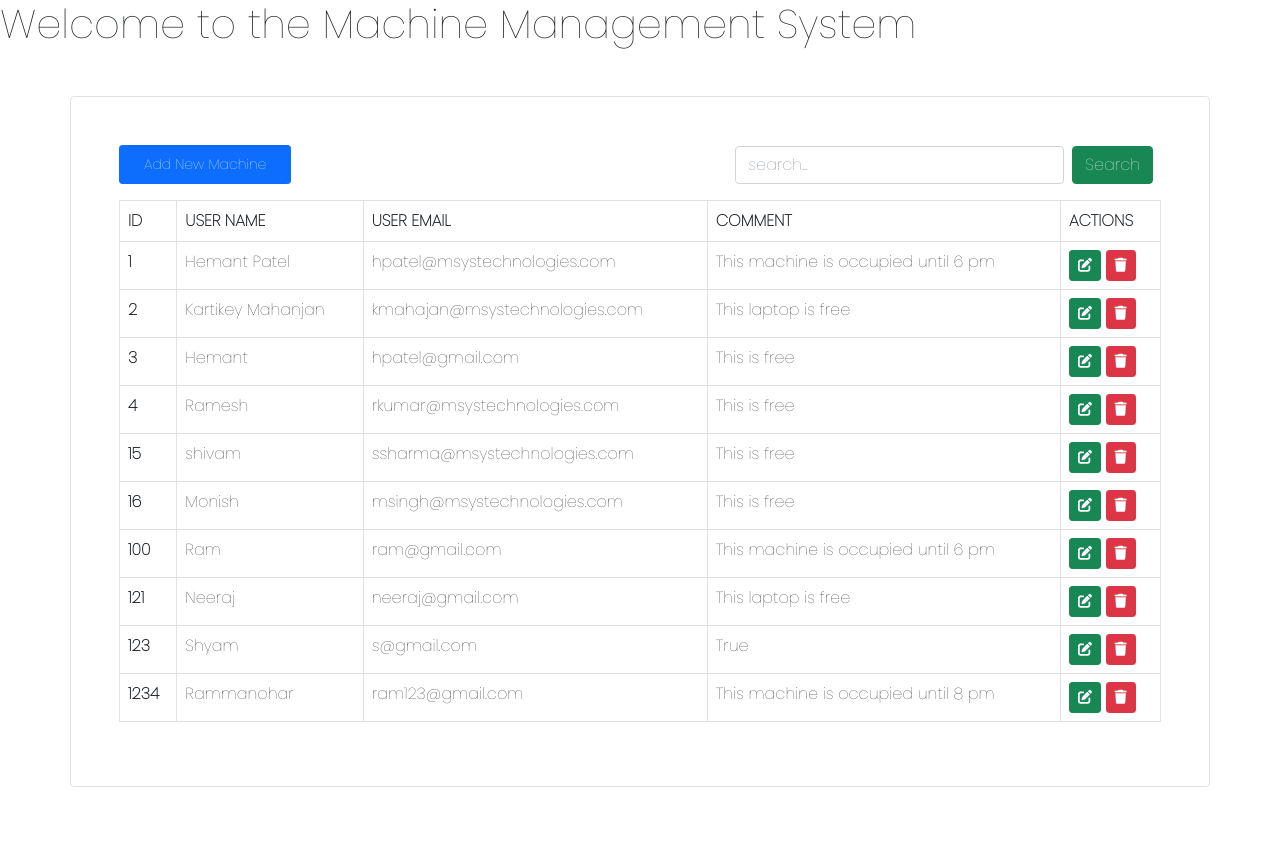
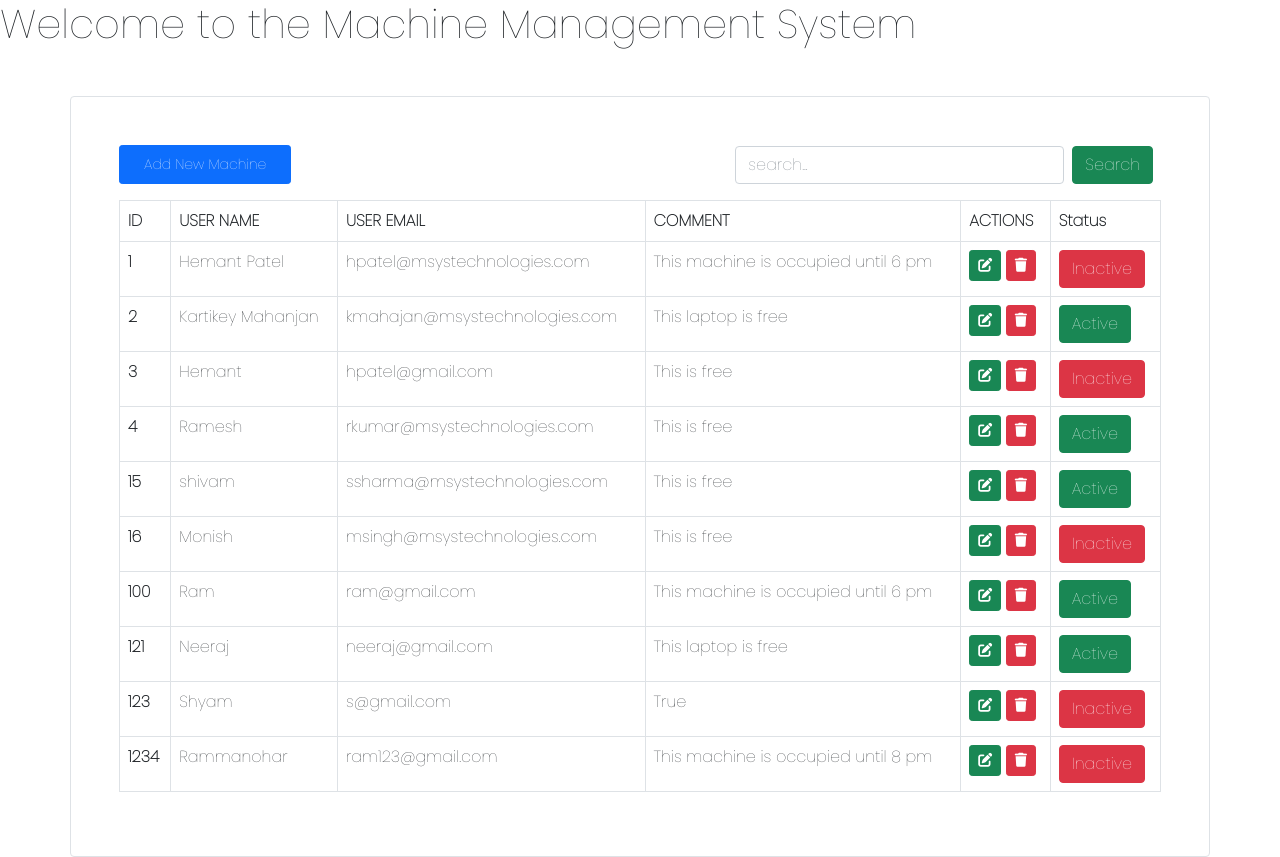
Before and after one commit to Hemant-Patel-Msys/Laptop_Management_System, a Django app: page / in a window 1280 px wide. Before the commit the page ends 787 px from the top, so only its background shows below. Run offline with Django 4.2, Linux system fonts and the light colour scheme; data comes from the database, SQL or seed files in the repository; both versions use the stored data as it was after the commit.

Commit message:
Second commit

```diff
--- a/Machine_Management_System/machine/admin.py
+++ b/Machine_Management_System/machine/admin.py
@@ -4,4 +4,4 @@ from .models import Laptop
 
 @admin.register(Laptop)
 class LaptopAdmin(admin.ModelAdmin):
-    list_display = ['id', 'name', 'email', 'comment']
+    list_display = ['id', 'name', 'email', 'comment','status']
--- a/Machine_Management_System/machine/models.py
+++ b/Machine_Management_System/machine/models.py
@@ -6,6 +6,10 @@ class Laptop(models.Model):
     email = models.EmailField(max_length=277, verbose_name='Email')
     comment = models.TextField(max_length=500, verbose_name='Text Area')
     id = models.IntegerField(primary_key=True,verbose_name='Machine_Id')
+    #start_time = models.DateTimeField(null=True, blank=True)
+    #end_time = models.DateTimeField(null=True, blank=True)
+    #timestamp = models.DateTimeField(auto_now=True)
+    status = models.BooleanField(default=True)  # True for free, False for occupied
 
 
 #def __str__(self):
--- a/Machine_Management_System/machine/views.py
+++ b/Machine_Management_System/machine/views.py
@@ -14,11 +14,15 @@ def index(request):
             name = request.POST.get('name')
             email = request.POST.get('email')
             text = request.POST.get('text')
+            st = request.POST.get('status')
+
+
             Laptop.objects.create(
                 id = id,
                 name=name,
                 comment=text,
                 email=email,
+                status=st,
 
             )
             messages.success(request, "Machine Added Successfully")
@@ -29,13 +33,21 @@ def index(request):
             name = request.POST.get('name')
             email = request.POST.get('email')
             text = request.POST.get('text')
+            status = request.POST.get('status')
             update_laptop = Laptop.objects.get(id=id)
             update_laptop.name = name
             update_laptop.email = email
             update_laptop.text = text
+            update_laptop.status = status
             update_laptop.save()
 
             messages.success(request, 'Machine Updated Successfully')
+
+        elif 'delete' in request.POST:
+            id = request.POST.get('id')
+            Laptop.objects.get(id=id).delete()
+
+            messages.success(request, 'Student Deleted Successfully')
 
 
 
@@ -44,11 +56,7 @@ def index(request):
             laptops = Laptop.objects.filter(
                 Q(name__icontains=query) | Q(email__icontains=query) | Q(comment__icontains=query))
 
-        elif 'delete' in request.POST:
-            id = request.POST.get('id')
-            Laptop.objects.get(id=id).delete()
 
-            messages.success(request, 'Student Deleted Successfully')
 
     context = {'laptops': laptops, 'query': query}
     return render(request, 'index.html', context=context)
--- a/Machine_Management_System/templates/index.html
+++ b/Machine_Management_System/templates/index.html
@@ -63,6 +63,7 @@
       <th scope="col">USER EMAIL</th>
       <th scope="col">COMMENT</th>
       <th scope="col">ACTIONS</th>
+      <th scope="col">Status</th>
     </tr>
   </thead>
   <tbody>
@@ -76,6 +77,17 @@
       <a href="" data-bs-toggle="modal" data-bs-target="#UpdateMachineModal_{{laptop.id}}" class="btn btn-success btn-sm"><i class="fa-solid fa-pen-to-square"></i></a>
       <a href="" data-bs-toggle="modal" data-bs-target="#DeleteMachineModal_{{laptop.id}}" class="btn btn-danger btn-sm"><i class="fa-solid fa-trash"></i></a>
     </td>
+    <td>
+      {% if laptop.status %}
+      <a href="" class="btn btn-success" name="Active">Active</a>
+      {% else %}
+      <a href="" class="btn btn-danger" name="Inactive">Inactive</a>
+      {% endif %}
+
+
+    </td>
+
+
   </tr>
      <!--Update Machine Model-->
     <div class="modal fade" id="UpdateMachineModal_{{laptop.id}}" tabindex="-1" aria-labelledby="AddMachineModalLabel__{{laptop.id}}" aria-hidden="true">
@@ -91,30 +103,38 @@
         <input type="hidden" name="id" value="{{laptop.id}}">
         <div class="">
           <label for="name"> User  Name </label>
-          <input type="text" name="name" class="form-control" value="{{laptop.name}}" id="name" required>
+          <input type="text" name="name" class="form-control" value="{{laptop.name}}"  required>
         </div>
         <br>
         <div class="">
           <label for="email"> User Email </label>
-          <input type="email" name="email" class="form-control"value="{{laptop.email}} id="email" required>
+          <input type="email" name="email" class="form-control" value="{{laptop.email}} " required>
         </div>
         <br>
         <div class="">
           <label for="text"> Comment </label>
-          <input type="text" name="text" class="form-control"value="{{laptop.comment}} id="text" required>
+          <input type="text" name="text" class="form-control"  value="{{laptop.comment}}" required>
         </div>
-      </div>
+        <br>
+        <div class="">
+          <label for="bool"> Status </label>
+          <input type="bool" name="status" class="form-control"  id="bool" value="{{laptop.status}}" required>
+        </div>
+        <br>
+
       <div class="modal-footer">
         <button type="button" class="btn btn-secondary" data-bs-dismiss="modal">Close</button>
         <button type="submit" class="btn btn-primary" name="update">Update Machine</button>
       </div>
     </div>
     </form>
+
   </div>
 </div>
 
     <!--For Delete operation -->
-    <div class="modal fade" id="DeleteMachineModal_{{laptop.id}}" tabindex="-1" aria-labelledby="DeleteMachineModalLabel_{{laptop.id}}" aria-hidden="true">
+    <div aria-hidden="true" aria-labelledby="DeleteMachineModalLabel_{{laptop.id}}" class="modal fade"
+         id="DeleteMachineModal_{{laptop.id}}" tabindex="-1">
   <div class="modal-dialog">
     <form action="" method="post">
       {% csrf_token %}
@@ -131,12 +151,10 @@
         <button type="submit" class="btn btn-danger" name="delete">Delete Machine</button>
       </div>
     </div>
+      </div>
     </form>
   </div>
 </div>
-
-
-
     {% endfor %}
   </tbody>
 </table>
@@ -172,11 +190,18 @@
           <input type="email" name="email" class="form-control" id="email" required>
         </div>
         <br>
+
         <div class="">
           <label for="text"> Comment </label>
           <input type="text" name="text" class="form-control" id="text" required>
         </div>
+        <div class="">
+          <label for="status"> Status </label>
+          <input type="text" name="status" class="form-control" id="status" required>
+        </div>
+        <br>
       </div>
+
       <div class="modal-footer">
         <button type="button" class="btn btn-secondary" data-bs-dismiss="modal">Close</button>
         <button type="submit" class="btn btn-primary" name="Add">Add New Machine</button>
```
Also changed, not shown: Machine_Management_System/db.sqlite3, Machine_Management_System/machine/migrations/0003_laptop_status.py (added).
